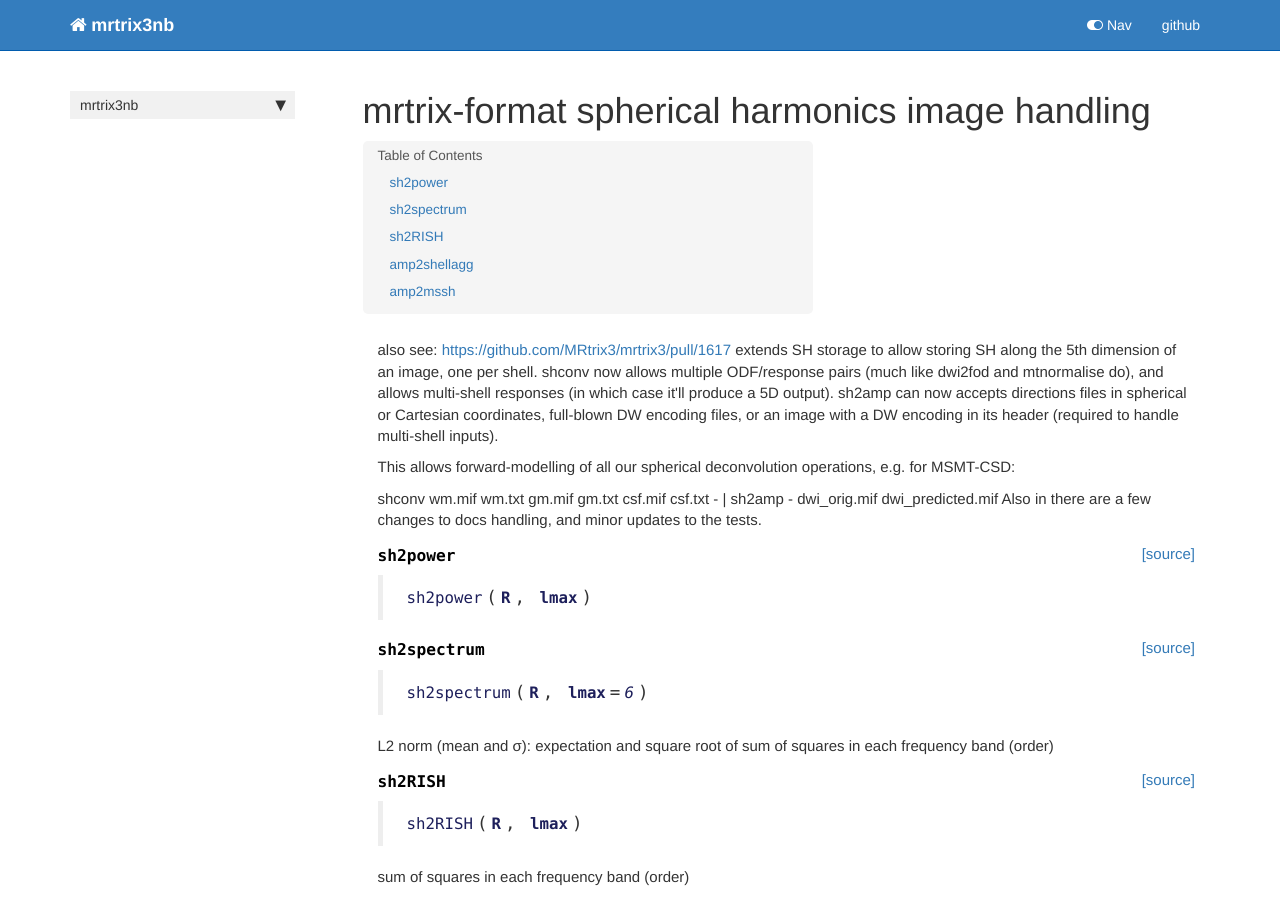
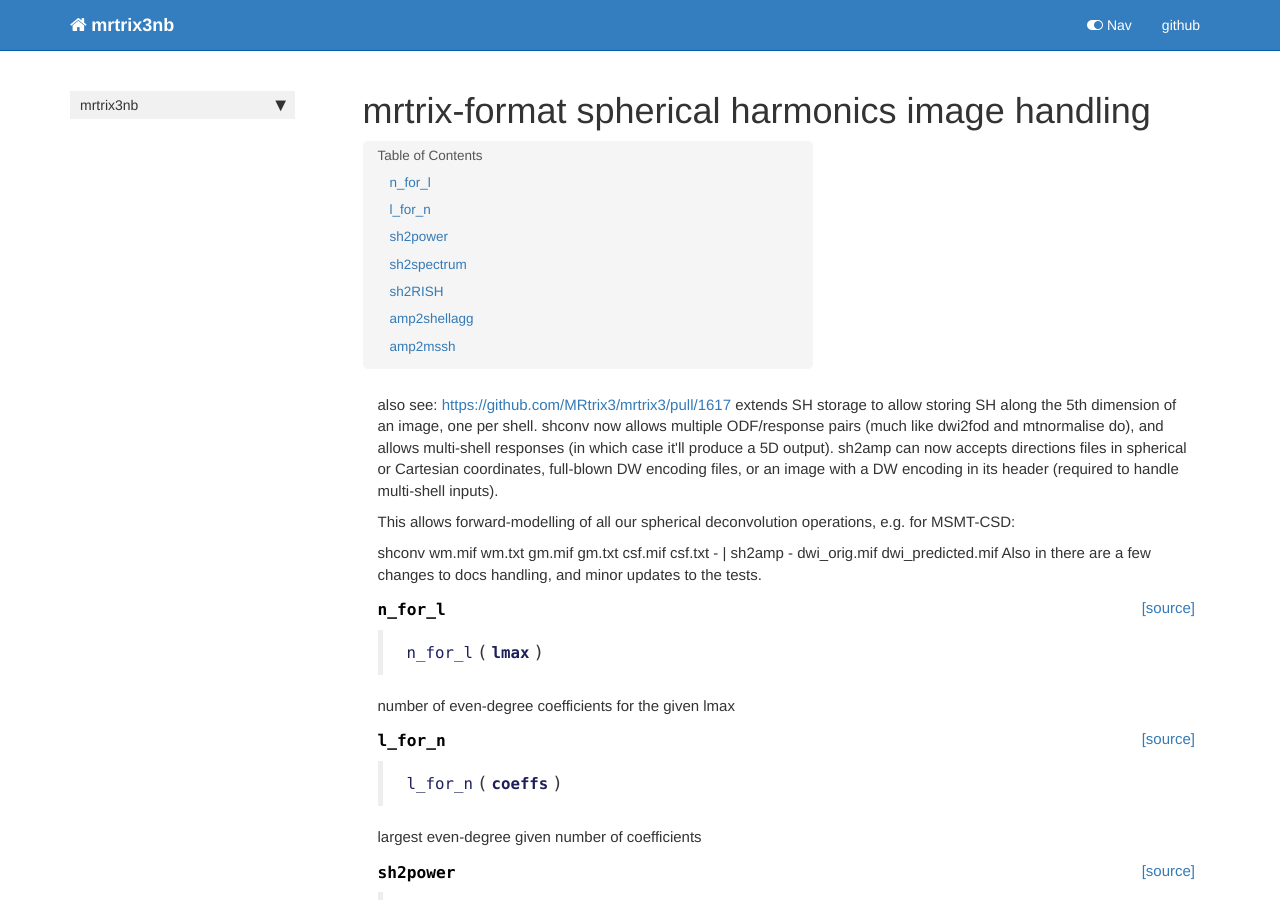
Before and after one commit to maxpietsch/mrtrix3nb, a Jekyll site: the page built from docs/sh.html, in a window 1280 px wide and 900 px high. Built offline with Jekyll 4.4.1, drawn with Linux system fonts in a browser that asks for light colours; nearby versions of some CDN libraries; comment, search, counter and statistics services are not loaded.

Commit message:
SH: n for l

```diff
--- a/docs/mif.html
+++ b/docs/mif.html
@@ -144,10 +144,10 @@ Converted 00_core.ipynb.
 Converted index.ipynb.
 Converted mif.ipynb.
 Converted reg.ipynb.
-Converted utils.ipynb.
+Converted sh.ipynb.
+Converted vis.ipynb.
 touch mrtrix3nb
 nbdev_build_docs
-converting: /Users/mp/Dropbox/mrtrix3nb/utils.ipynb
 converting: /Users/mp/Dropbox/mrtrix3nb/mif.ipynb
 converting /Users/mp/Dropbox/mrtrix3nb/index.ipynb to README.md
 touch docs
--- a/docs/sh.html
+++ b/docs/sh.html
@@ -49,7 +49,57 @@ nb_path: "sh.ipynb"
 
 
 <div class="output_markdown rendered_html output_subarea ">
-<h4 id="sh2power" class="doc_header"><code>sh2power</code><a href="https://github.com/maxpietsch/mrtrix3nb/tree/master/mrtrix3nb/sh.py#L14" class="source_link" style="float:right">[source]</a></h4><blockquote><p><code>sh2power</code>(<strong><code>R</code></strong>, <strong><code>lmax</code></strong>)</p>
+<h4 id="n_for_l" class="doc_header"><code>n_for_l</code><a href="https://github.com/maxpietsch/mrtrix3nb/tree/master/mrtrix3nb/sh.py#L15" class="source_link" style="float:right">[source]</a></h4><blockquote><p><code>n_for_l</code>(<strong><code>lmax</code></strong>)</p>
+</blockquote>
+<p>number of even-degree coefficients for the given lmax</p>
+
+</div>
+
+</div>
+
+</div>
+</div>
+
+</div>
+    {% endraw %}
+
+    {% raw %}
+
+<div class="cell border-box-sizing code_cell rendered">
+
+<div class="output_wrapper">
+<div class="output">
+
+<div class="output_area">
+
+
+<div class="output_markdown rendered_html output_subarea ">
+<h4 id="l_for_n" class="doc_header"><code>l_for_n</code><a href="https://github.com/maxpietsch/mrtrix3nb/tree/master/mrtrix3nb/sh.py#L20" class="source_link" style="float:right">[source]</a></h4><blockquote><p><code>l_for_n</code>(<strong><code>coeffs</code></strong>)</p>
+</blockquote>
+<p>largest even-degree given number of coefficients</p>
+
+</div>
+
+</div>
+
+</div>
+</div>
+
+</div>
+    {% endraw %}
+
+    {% raw %}
+
+<div class="cell border-box-sizing code_cell rendered">
+
+<div class="output_wrapper">
+<div class="output">
+
+<div class="output_area">
+
+
+<div class="output_markdown rendered_html output_subarea ">
+<h4 id="sh2power" class="doc_header"><code>sh2power</code><a href="https://github.com/maxpietsch/mrtrix3nb/tree/master/mrtrix3nb/sh.py#L27" class="source_link" style="float:right">[source]</a></h4><blockquote><p><code>sh2power</code>(<strong><code>R</code></strong>, <strong><code>lmax</code></strong>)</p>
 </blockquote>
 
 </div>
@@ -73,7 +123,7 @@ nb_path: "sh.ipynb"
 
 
 <div class="output_markdown rendered_html output_subarea ">
-<h4 id="sh2spectrum" class="doc_header"><code>sh2spectrum</code><a href="https://github.com/maxpietsch/mrtrix3nb/tree/master/mrtrix3nb/sh.py#L29" class="source_link" style="float:right">[source]</a></h4><blockquote><p><code>sh2spectrum</code>(<strong><code>R</code></strong>, <strong><code>lmax</code></strong>=<em><code>6</code></em>)</p>
+<h4 id="sh2spectrum" class="doc_header"><code>sh2spectrum</code><a href="https://github.com/maxpietsch/mrtrix3nb/tree/master/mrtrix3nb/sh.py#L42" class="source_link" style="float:right">[source]</a></h4><blockquote><p><code>sh2spectrum</code>(<strong><code>R</code></strong>, <strong><code>lmax</code></strong>=<em><code>6</code></em>)</p>
 </blockquote>
 <p>L2 norm (mean and σ): expectation and square root of sum of squares in each frequency band (order)</p>
 
@@ -98,7 +148,7 @@ nb_path: "sh.ipynb"
 
 
 <div class="output_markdown rendered_html output_subarea ">
-<h4 id="sh2RISH" class="doc_header"><code>sh2RISH</code><a href="https://github.com/maxpietsch/mrtrix3nb/tree/master/mrtrix3nb/sh.py#L37" class="source_link" style="float:right">[source]</a></h4><blockquote><p><code>sh2RISH</code>(<strong><code>R</code></strong>, <strong><code>lmax</code></strong>)</p>
+<h4 id="sh2RISH" class="doc_header"><code>sh2RISH</code><a href="https://github.com/maxpietsch/mrtrix3nb/tree/master/mrtrix3nb/sh.py#L50" class="source_link" style="float:right">[source]</a></h4><blockquote><p><code>sh2RISH</code>(<strong><code>R</code></strong>, <strong><code>lmax</code></strong>)</p>
 </blockquote>
 <p>sum of squares in each frequency band (order)</p>
 
@@ -123,7 +173,7 @@ nb_path: "sh.ipynb"
 
 
 <div class="output_markdown rendered_html output_subarea ">
-<h4 id="amp2shellagg" class="doc_header"><code>amp2shellagg</code><a href="https://github.com/maxpietsch/mrtrix3nb/tree/master/mrtrix3nb/sh.py#L44" class="source_link" style="float:right">[source]</a></h4><blockquote><p><code>amp2shellagg</code>(<strong><code>dwi</code></strong>, <strong><code>fun</code></strong>=<em><code>'mean'</code></em>, <strong><code>grad</code></strong>=<em><code>None</code></em>, <strong><code>btol</code></strong>=<em><code>50.0</code></em>)</p>
+<h4 id="amp2shellagg" class="doc_header"><code>amp2shellagg</code><a href="https://github.com/maxpietsch/mrtrix3nb/tree/master/mrtrix3nb/sh.py#L57" class="source_link" style="float:right">[source]</a></h4><blockquote><p><code>amp2shellagg</code>(<strong><code>dwi</code></strong>, <strong><code>fun</code></strong>=<em><code>'mean'</code></em>, <strong><code>grad</code></strong>=<em><code>None</code></em>, <strong><code>btol</code></strong>=<em><code>50.0</code></em>)</p>
 </blockquote>
 
 </div>
@@ -147,7 +197,7 @@ nb_path: "sh.ipynb"
 
 
 <div class="output_markdown rendered_html output_subarea ">
-<h4 id="amp2mssh" class="doc_header"><code>amp2mssh</code><a href="https://github.com/maxpietsch/mrtrix3nb/tree/master/mrtrix3nb/sh.py#L75" class="source_link" style="float:right">[source]</a></h4><blockquote><p><code>amp2mssh</code>(<strong><code>dwi</code></strong>, <strong><code>grad</code></strong>=<em><code>None</code></em>, <strong><code>btol</code></strong>=<em><code>50.0</code></em>, <strong><code>lmax_callback</code></strong>=<em><code>None</code></em>)</p>
+<h4 id="amp2mssh" class="doc_header"><code>amp2mssh</code><a href="https://github.com/maxpietsch/mrtrix3nb/tree/master/mrtrix3nb/sh.py#L88" class="source_link" style="float:right">[source]</a></h4><blockquote><p><code>amp2mssh</code>(<strong><code>dwi</code></strong>, <strong><code>grad</code></strong>=<em><code>None</code></em>, <strong><code>btol</code></strong>=<em><code>50.0</code></em>, <strong><code>lmax_callback</code></strong>=<em><code>None</code></em>)</p>
 </blockquote>
 
 </div>
--- a/mrtrix3nb/_nbdev.py
+++ b/mrtrix3nb/_nbdev.py
@@ -9,6 +9,8 @@ index = {"exists": "00_core.ipynb",
          "load_mrtrix": "mif.ipynb",
          "save_mrtrix": "mif.ipynb",
          "warpconvert_fsl2mrtrix": "reg.ipynb",
+         "n_for_l": "sh.ipynb",
+         "l_for_n": "sh.ipynb",
          "sh2power": "sh.ipynb",
          "sh2spectrum": "sh.ipynb",
          "sh2RISH": "sh.ipynb",
```
Also changed, not shown: mrtrix3nb/sh.py (+14 -1 lines), 2 other files.
